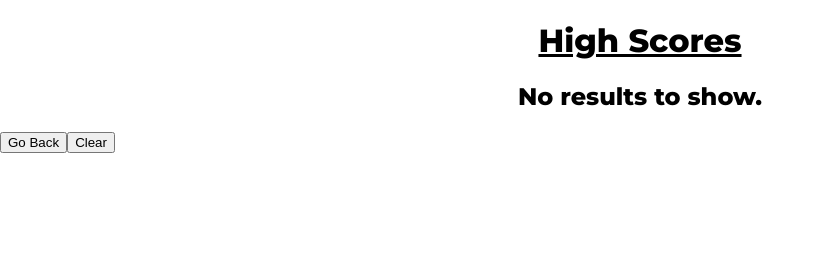
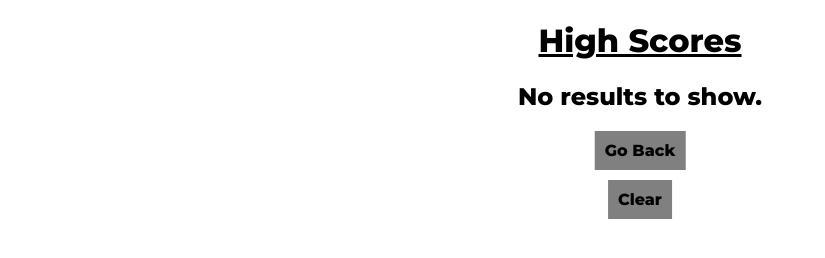
Before and after one commit to LeeFarnell/Coding_Quiz, a plain HTML site: page high-scores.html in a window 1280 px wide. Shown: the whole page, without its empty margins (0-825 px from the left). Drawn offline with Linux system fonts and the light colour scheme.

Commit message:
Stylings amended for highscores

```diff
--- a/assets/css/style.css
+++ b/assets/css/style.css
@@ -136,7 +136,48 @@ h2 {
 }
 
 #list-item {
+  display: flex;
+  justify-content: center;
   text-align: center;
   list-style-type: none;
   text-decoration: none;
+  margin-left: 50%;
+  transform: translate(-53%);
 }
+
+#go-back {
+  background-color: var(--button);
+  color: var(--text);
+  display: flex;
+  justify-content: center;
+  font-family: Montserrat;
+  text-decoration: none;
+  text-align: center;
+  font-size: 16px;
+  border: 0px;
+  margin-left: 50%;
+  margin-bottom: 10px;
+  transform: translate(-50%);
+  padding: 10px;
+}
+#go-back:hover {
+  background-color: var(--hover);
+}
+
+#clear {
+  background-color: var(--button);
+  color: var(--text);
+  display: inline;
+  font-family: Montserrat;
+  text-decoration: none;
+  text-align: center;
+  font-size: 16px;
+  border: 0px;
+  margin-left: 50%;
+  transform: translate(-50%);
+  padding: 10px;
+}
+
+#clear:hover {
+  background-color: var(--hover);
+}
```
Also changed, not shown: assets/js/script.js (+0 -9 lines).
